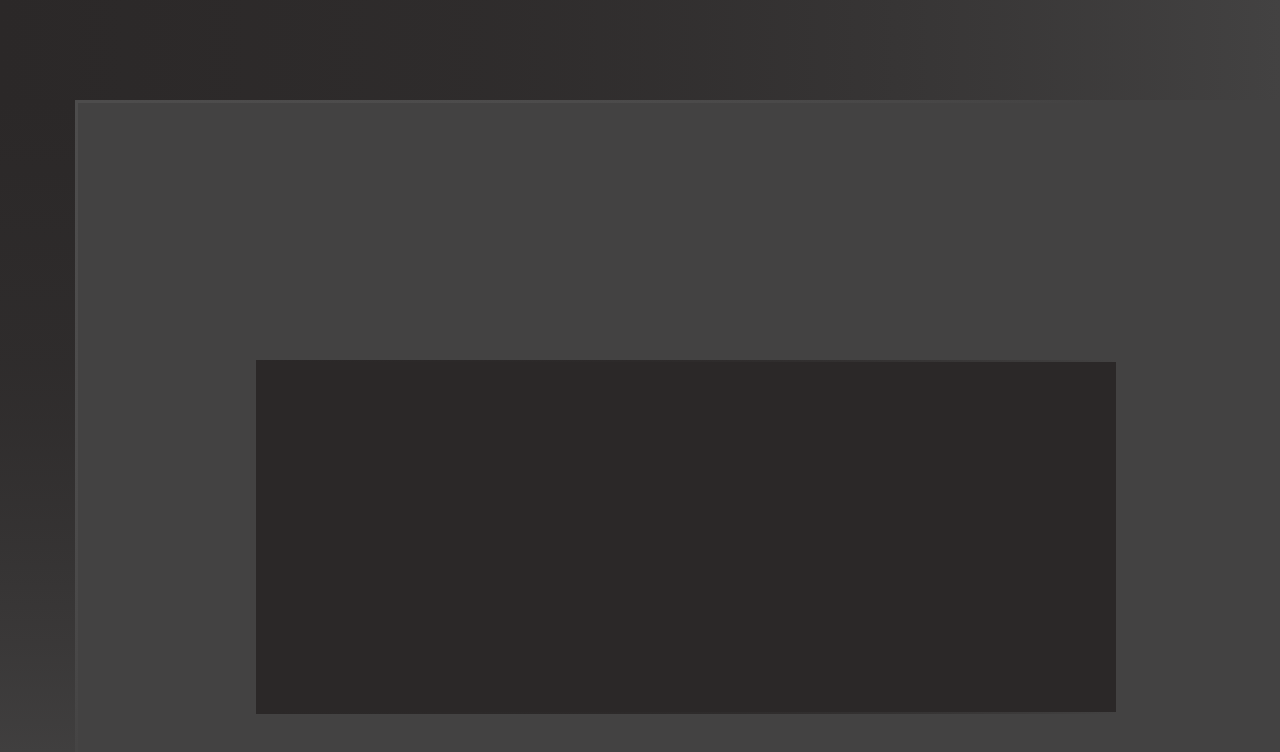
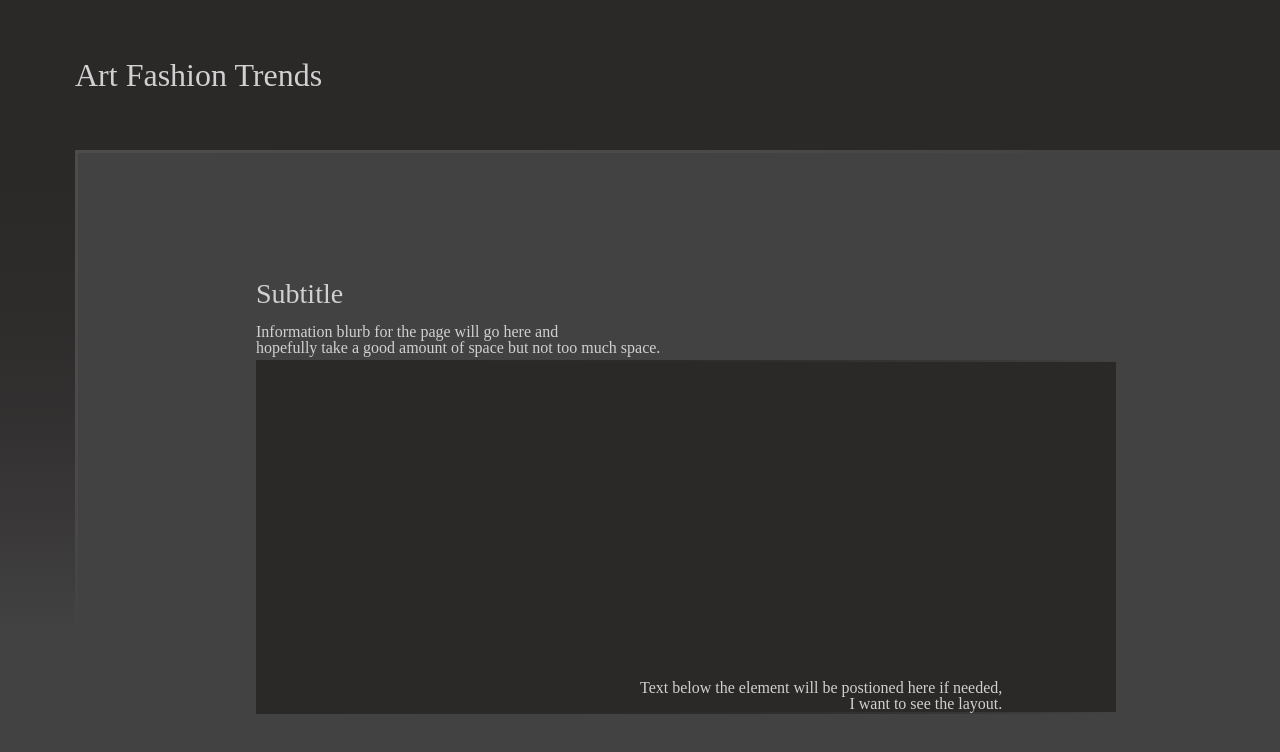
Before and after one commit to bdongo/ArtTrends, a website built with webpack: page index.html in a window 1280 px wide. Built offline with nearby package versions, Linux system fonts and the light colour scheme; no server answers; a web font is replaced by a local one.

Commit message:
sample text

```diff
--- a/index.html
+++ b/index.html
@@ -1,6 +1,9 @@
 <!DOCTYPE html>
 <html lang="en">
 <head>
+    <link rel="preconnect" href="https://fonts.googleapis.com">
+    <link rel="preconnect" href="https://fonts.gstatic.com" crossorigin>
+    <link href="https://fonts.googleapis.com/css2?family=Suranna&display=swap" rel="stylesheet">
     <meta charset="UTF-8">
     <meta http-equiv="X-UA-Compatible" content="IE=edge">
     <meta name="viewport" content="width=device-width, initial-scale=1.0">
@@ -9,17 +12,42 @@
     <title>Document</title>
 </head>
 <body>
-    <!-- <h1>TEst</h1> -->
     <div id="top-bar">
         <div id="corner"></div>
-        <div id="menu-border"></div>
+        <div id="menu-border">
+            <div>
+                <ul>
+
+                </ul>
+            </div>
+            <div id="menu-title">
+                <h1>Art Fashion Trends</h1>
+            </div>
+        </div>
     </div>
 
     <div id="left-bar">
         <div></div>
     </div>
 
+    <div id="above-display-text">
+        <h2>Subtitle</h2>
+        <br>
+        <div>
+            Information blurb for the page will go here and
+             <br>
+            hopefully take a good amount of space but not too much space.
+        </div>
+    </div>
+
     <div id="display-element"></div>
+
+    <div id="below-dispay-text">
+        Text below the element will be postioned here if needed,
+        <br>
+        I want to see the layout.
+    </div>
+
 
 </body>
 </html>
--- a/package.json
+++ b/package.json
@@ -33,6 +33,7 @@
     "sass": "^1.60.0",
     "sass-loader": "^13.2.2",
     "webpack": "^5.77.0",
-    "webpack-cli": "^5.0.1"
+    "webpack-cli": "^5.0.1",
+    "d3": "7.8.4"
   }
 }
--- a/src/index.scss
+++ b/src/index.scss
@@ -1,3 +1,8 @@
 @import './styles/reset.scss';
+@import url('https://fonts.googleapis.com/css2?family=Cormorant+Infant:wght@300&display=swap');
+@import url('https://fonts.googleapis.com/css2?family=Suranna&display=swap');
+// @import url('https://fonts.googleapis.com/css2?family=Playfair+Display&display=swap');
+// @import url('https://fonts.googleapis.com/css2?family=Cormorant+Unicase:wght@300&display=swap');
 @import './styles/menu_bars.scss';
-@import './styles/display_element.scss'
+@import './styles/display_element.scss';
+@import './styles/text.scss';
--- a/src/styles/display_element.scss
+++ b/src/styles/display_element.scss
@@ -7,7 +7,8 @@
     // background-color: white;
     height: 350px;
     width: 67vw;
-    // display: flex;
+    display: flex;
+    justify-content: space-between;
     // overflow: clip;
     // overflow-clip-margin: 20px;
     border-width: 2px;
@@ -17,6 +18,11 @@
 
 img {
     height: inherit;
+    width: 60px;
+}
+
+img:hover {
+    height: 370px
 }
 
 #display-element:first-child {
--- a/src/styles/menu_bars.scss
+++ b/src/styles/menu_bars.scss
@@ -1,11 +1,10 @@
 #top-bar {
     display: flex;
     width: auto;
-    height: 100px;
-    // background-color: rgb(43, 40, 40);
+    height: 150px;
+    background-color: rgb(43, 40, 40);
     // border-bottom: 1px rgb(208, 208, 208) solid;
-    background-image: linear-gradient(to right, rgb(43, 40, 40), 70%,
-                rgb(67, 66, 66));
+    // background-image: linear-gradient(to right, rgb(43, 40, 40), 70%, rgb(67, 66, 66));
 
 }
 
@@ -21,12 +20,16 @@
     border-bottom-style: solid;
     border-bottom-width: 3px;
     border-image: linear-gradient(to right, rgb(77, 76, 76), 80%, rgb(67, 66, 66)) 1;
+    display: flex;
+    align-items: center;
 
 }
 
 
+
+
 #left-bar {
-    height: 87vh;
+    height: 60vh;
     width: 75px;
     // border-image: linear-gradient(rgb(208, 208, 208), 80%, #434242) 1 100%; old lighter border
     border-image: linear-gradient(rgb(77, 76, 76), 80%, #434242) 1 100%;
@@ -40,6 +43,9 @@
 body {
     background-color: rgb(67, 66, 66);
     // background-color: black;
+    font-family: 'Suranna';
+    font-style: normal;
+    color: rgb(208, 208, 208);
 }
 /* div {
     background-color: black;
--- /dev/null
+++ b/src/styles/text.scss
@@ -0,0 +1,31 @@
+h1 {
+    font-size: 32px;
+}
+
+h2 {
+    font-size: 28px;
+}
+
+h3 {
+
+}
+
+#menu-title {
+    // font-size: 32px;
+    // font-style: normal;
+    // color: rgb(208, 208, 208);
+}
+
+
+#above-display-text {
+    position: fixed;
+    top: 35vh;
+    left: 20vw;
+}
+
+#below-dispay-text{
+    position: fixed;
+    top: 85vh;
+    left: 50vw;
+    text-align: end;
+}
```
Also changed, not shown: dist/main.css, 1 other file.
